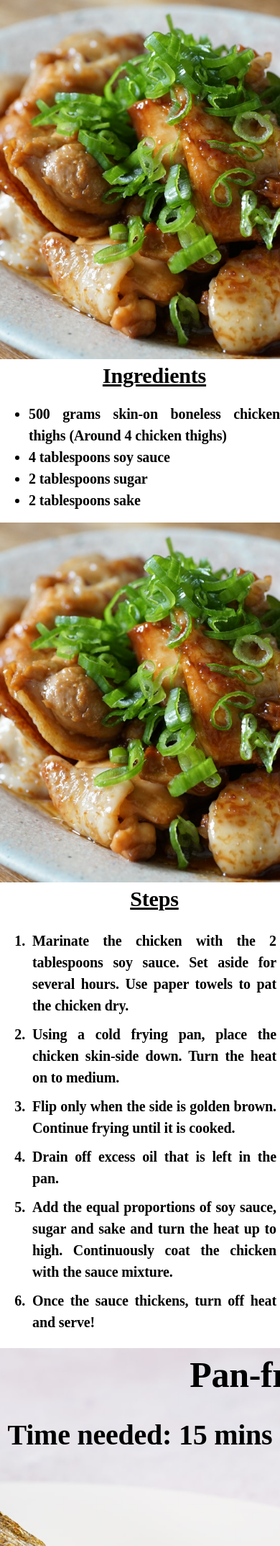
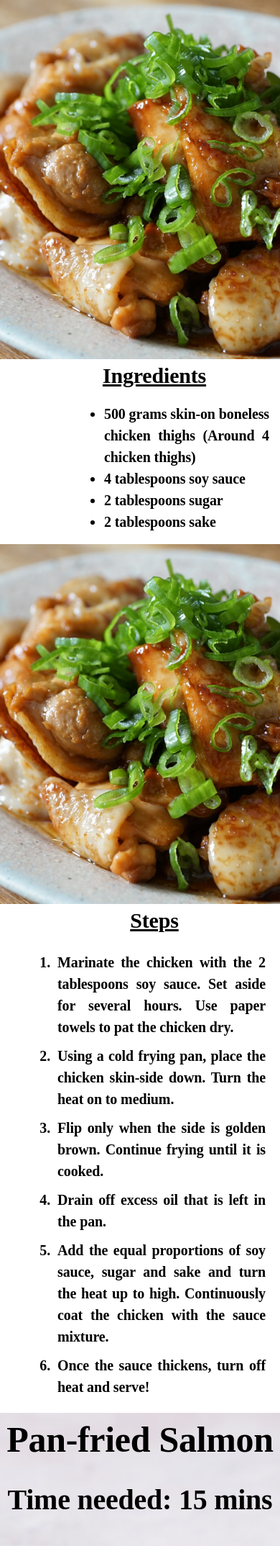
Before and after one commit to n000ber/websites, a PHP site: page /recipes.html in a window 390 px wide; the page is wider, and only the part inside the window is pictured. Shown: the part 1689-3837 px from the top of that part at 72% size. Run offline with PHP 8.4, Linux system fonts and the light colour scheme; some web fonts are replaced.

Commit message:
more responsive design

```diff
--- a/css/recipes.css
+++ b/css/recipes.css
@@ -43,6 +43,14 @@
     font-weight: 900;
     font-family: Oswad;
     padding: 5px;
+}
+
+.full_bg_cover {
+    background-image: url('../images/recipes/cover_image.jpeg');
+    height: 100%;
+    background-position: center;
+    background-repeat: no-repeat;
+    background-size: cover;
 }
 
 .full_bg_teriyaki {
--- a/recipes.html
+++ b/recipes.html
@@ -54,15 +54,9 @@
     <title>Recipes You'll Love</title>
   </head>
   <body>
-    <div
-      style="
-        height: 100vh;
-        background-image: url('images/recipes/cover_image.jpeg');
-      "
-    >
+    <div class="full_bg_cover"></div>
     <div class="bg-transparent text-dark center jumbotron-fluid">
       <p class="landing_page">KING's Cookbook</p>
-      </div>
     </div>
 
     <div class="full_bg_teriyaki">
@@ -80,19 +74,22 @@
     <div class="jumbotron-fluid">
       <ul>
         <p class="ingredients_header">Ingredients</p>
+        <div class="container-fluid" style="padding-left: 30%">
           <li class="ingredients_text">
             500 grams skin-on boneless chicken thighs (Around 4 chicken thighs)
           </li>
           <li class="ingredients_text">4 tablespoons soy sauce</li>
           <li class="ingredients_text">2 tablespoons sugar</li>
           <li class="ingredients_text">2 tablespoons sake</li>
+        </div>
       </ul>
     </div>
 
     <div class="parallax_teriyaki"></div>
-    <div class="jumbotron-fluid" >
+    <div class="jumbotron-fluid">
       <ol>
         <p class="ingredients_header">Steps</p>
+        <div class="container-fluid" style="padding-left: 10%">
           <li class="steps_text">
             Marinate the chicken with the 2 tablespoons soy sauce. Set aside for
             several hours. Use paper towels to pat the chicken dry.
@@ -110,16 +107,18 @@
           </li>
           <li class="steps_text">
             Add the equal proportions of soy sauce, sugar and sake and turn the
-          heat up to high. Continuously coat the chicken with the sauce mixture.
+            heat up to high. Continuously coat the chicken with the sauce
+            mixture.
           </li>
           <li class="steps_text">
             Once the sauce thickens, turn off heat and serve!
           </li>
+        </div>
       </ol>
     </div>
 
     <div class="full_bg_salmon">
-      <div class="bg-transparent text-dark container" style="width: 900px">
+      <div class="bg-transparent text-dark container jumbotron-fluid">
         <p class="recipes_header">Pan-fried Salmon</p>
       </div>
       <div container>
@@ -130,22 +129,25 @@
     </div>
 
     <div class="parallax_salmon"></div>
-    <div class="container" style="width: 600px; height: 300px">
+    <div class="jumbotron-fluid">
       <ul>
         <p class="ingredients_header">Ingredients</p>
+        <div class="container-fluid" style="padding-left: 30%">
           <li class="ingredients_text">
             2 salmon fillets, with skin (each about 85 grams)
           </li>
           <li class="ingredients_text">2 tablespoons oil</li>
           <li class="ingredients_text">A slice of lemon</li>
           <li class="ingredients_text">Salt to taste</li>
+        </div>
       </ul>
     </div>
 
     <div class="parallax_salmon"></div>
-    <div class="container" style="width: 600px; height: 600px">
+    <div class="jumbotron-fluid">
       <ol>
         <p class="ingredients_header">Steps</p>
+        <div class="container-fluid" style="padding-left: 10%">
           <li class="steps_text">
             Rinse the salmon fillets under tap water and use paper towels to pat
             dry the fillets. Season the fillets with salt.
@@ -156,6 +158,7 @@
             Flip the salmon and continue pan-frying until cooked.
           </li>
           <li class="steps_text">Turn off heat and serve with lemon slice</li>
+        </div>
       </ol>
     </div>
   </body>
```
Lines whose indentation alone changed are shown as unchanged.
